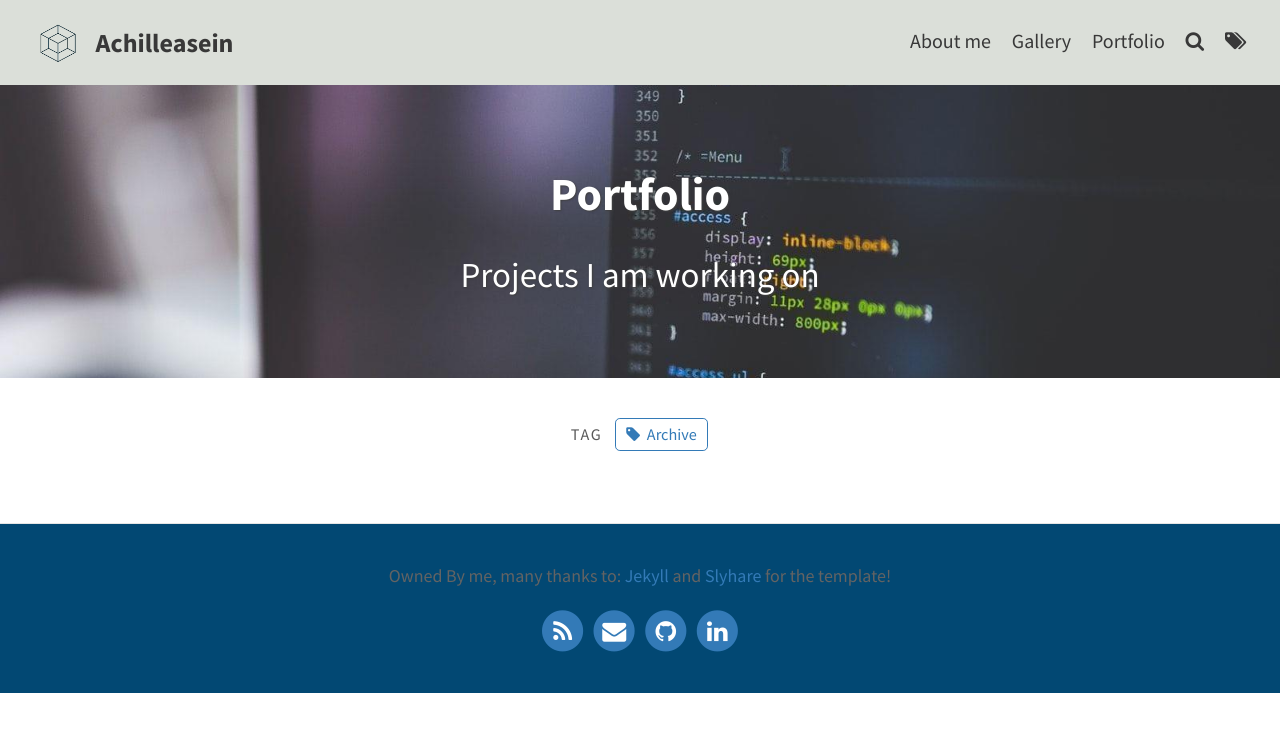
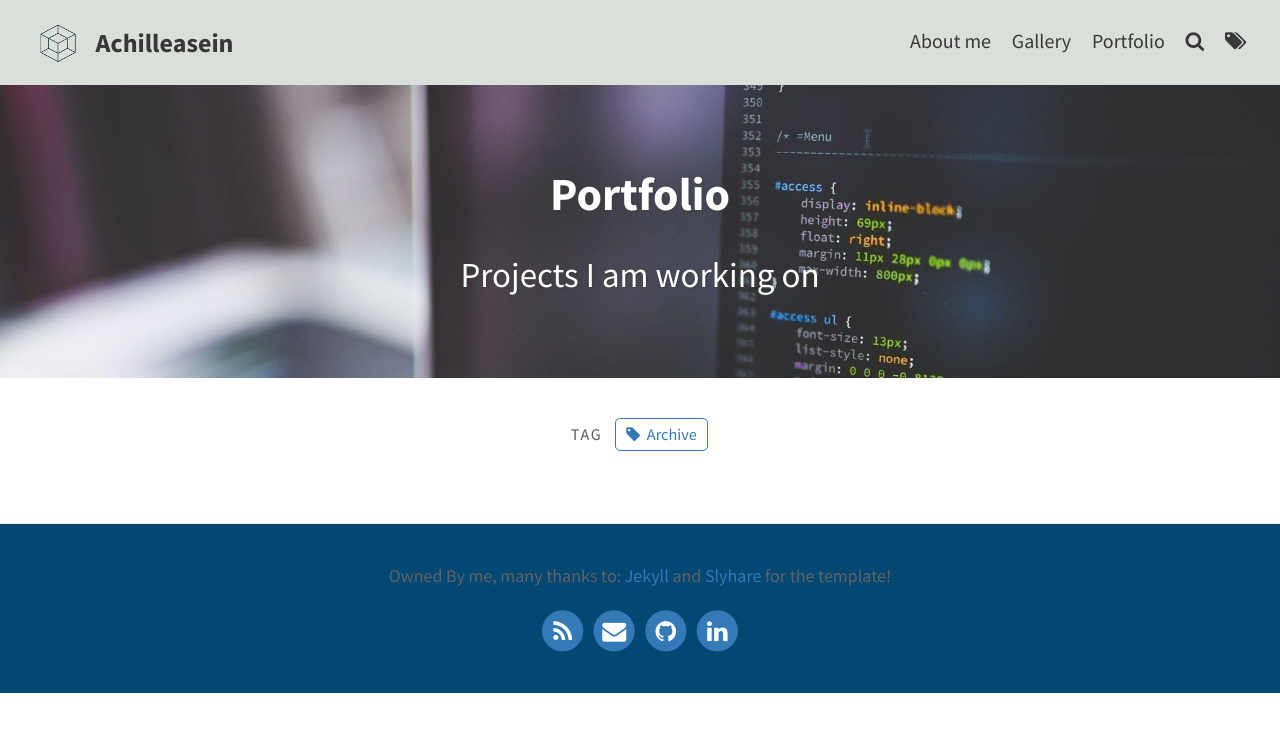
Before and after one commit to Achilleasein/achilleasein, a Jekyll site: the page built from pages/portfolio.md, in a window 1280 px wide. Shown: the top 732 px of the page. Built offline with Jekyll 4.4.1, drawn with Linux system fonts in a browser that asks for light colours.

Commit message:
fixing sizing

```diff
--- a/_layouts/page.html
+++ b/_layouts/page.html
@@ -4,7 +4,7 @@ layout: default
 
 <article {% if page.feature-img %}class="feature-image"{% endif %}>
 
-  <header id="main" style="background-image: url('{{ page.feature-img | relative_url }}'); background-position: left top; " align="left">
+  <header id="main" style="background-image: url('{{ page.feature-img | relative_url }}'); background-position: left top; background-size: cover;" align="left">
     <div class="title-padder">
       {% if page.hide_title %}
         <div class="feature-image-padding"></div>
```
Also changed, not shown: assets/img/gallery_images/search-map.png, 1 other file.
